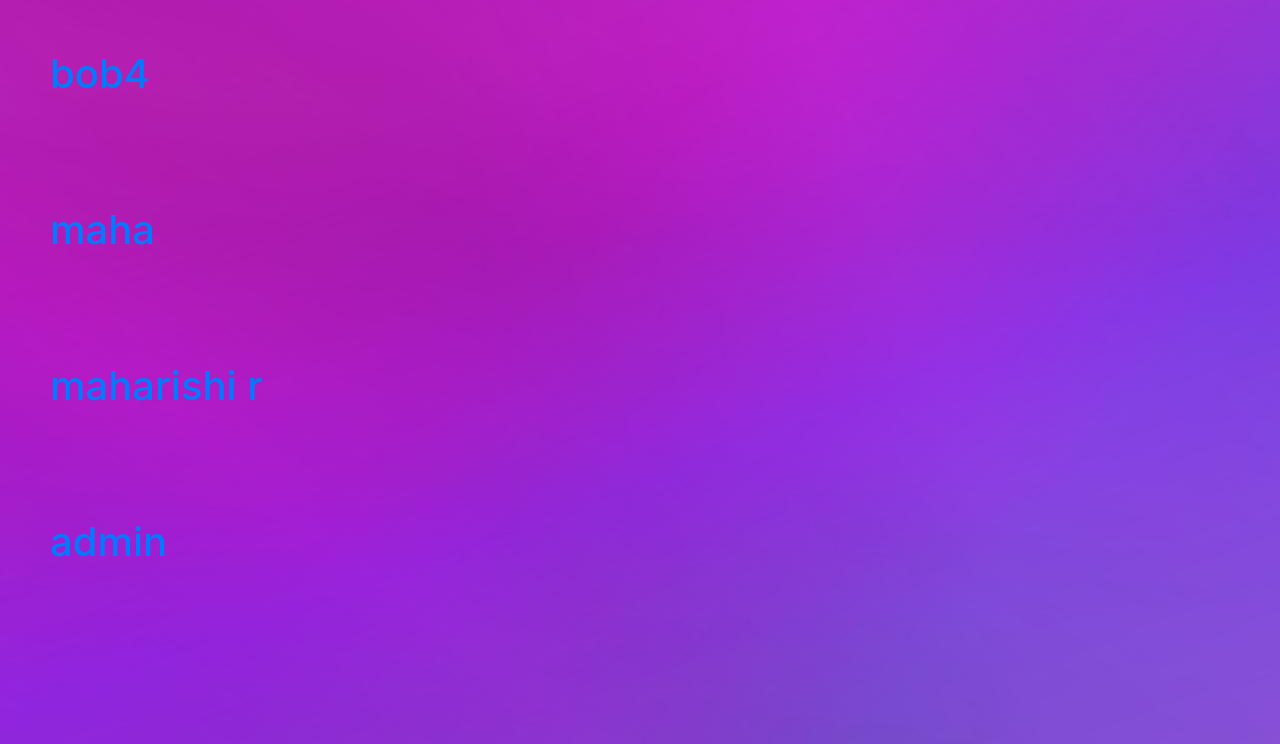
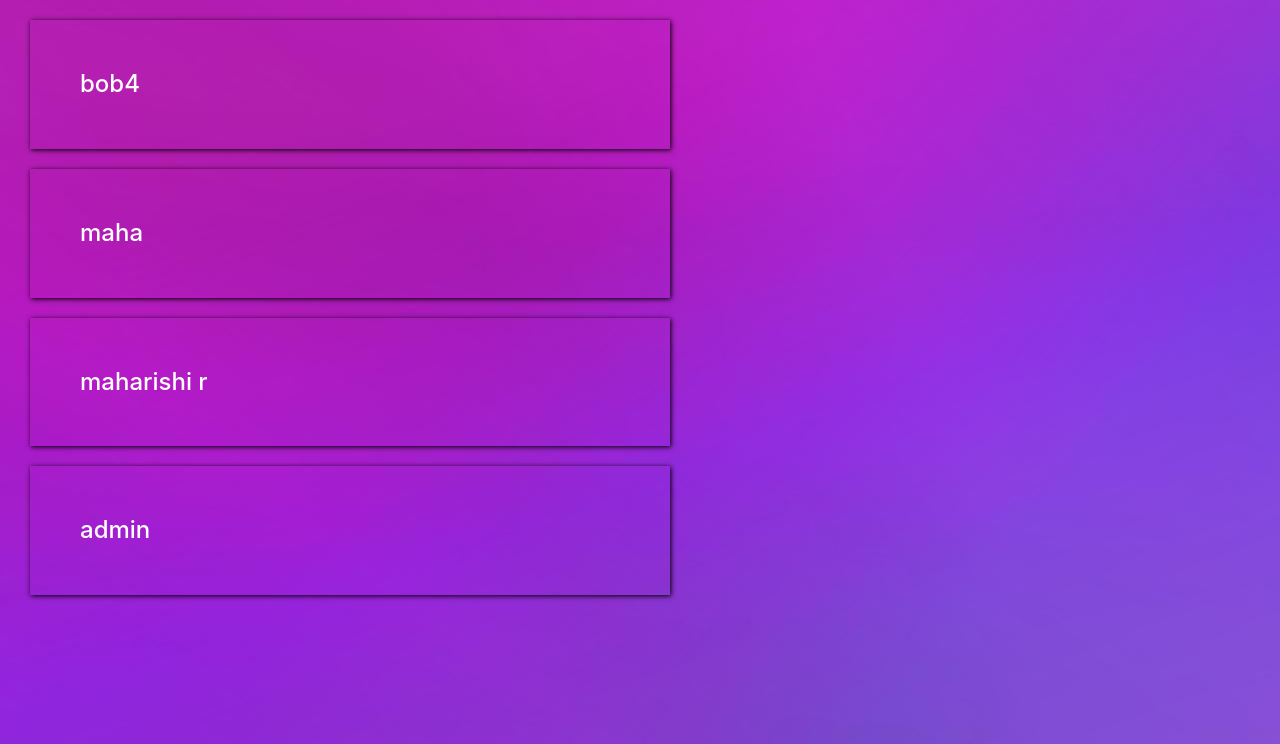
Before and after one commit to maharishi2019/pitch-in-master, a Flask app: page / in a window 1280 px wide. Shown: the part 56-800 px from the top of the page. Run offline with Flask 2, Linux system fonts and the light colour scheme; a user stored in the database is signed in; data comes from the database, SQL or seed files in the repository; some libraries are stand-ins or nearby versions.

Commit message:
style final

```diff
--- a/entries.json
+++ b/entries.json
@@ -1 +1 @@
-{"entries": [{"name": "Mahanth", "checklist": ["hello", "world"], "committed": []}, {"name": "maharishi", "checklist": ["dog ", "cat", ""], "committed": ["house"]}, {"name": "Maharishi", "checklist": [], "committed": []}, {"name": "lmao", "checklist": [], "committed": []}, {"name": "bob", "checklist": [], "committed": []}, {"name": "bob2", "checklist": ["onion"], "committed": []}, {"name": "maharishi", "checklist": ["dog ", "cat", ""], "committed": ["house"]}, {"name": "bob3", "checklist": ["lettuce"], "committed": []}, {"name": "bob4", "checklist": ["eggs"], "committed": []}, {"name": "mahanth", "checklist": [], "committed": []}, {"name": "maha", "checklist": ["house"], "committed": ["popcorn", "eggs", "popcorn", "dog"]}, {"name": "maharishi r", "checklist": [], "committed": []}, {"name": "admin", "checklist": [], "committed": []}]}
+{"entries": [{"name": "Mahanth", "checklist": ["hello", "world"], "committed": []}, {"name": "maharishi", "checklist": ["dog ", "cat", ""], "committed": ["house", "eggs"]}, {"name": "Maharishi", "checklist": [], "committed": []}, {"name": "lmao", "checklist": [], "committed": []}, {"name": "bob", "checklist": [], "committed": []}, {"name": "bob2", "checklist": ["onion"], "committed": []}, {"name": "maharishi", "checklist": ["dog ", "cat", ""], "committed": ["house", "eggs"]}, {"name": "bob3", "checklist": ["lettuce"], "committed": []}, {"name": "bob4", "checklist": ["eggs"], "committed": []}, {"name": "mahanth", "checklist": [], "committed": []}, {"name": "maha", "checklist": ["house"], "committed": ["popcorn", "eggs", "popcorn", "dog"]}, {"name": "maharishi r", "checklist": [], "committed": []}, {"name": "admin", "checklist": [], "committed": []}]}
--- a/static/main.css
+++ b/static/main.css
@@ -12,6 +12,20 @@
     margin-top: 20px;
 }
 
+.my-panel {
+    width: 50%;
+    margin-left: 30px;
+    margin-top: 20px;
+    box-shadow: 1px 1px 5px black;
+}
 body {
-    background-image: url(images/purple_background.jpg)
+    background-image: url(images/purple_background.jpg);
 }
+
+.not-logged-in-content {
+    color: white;
+}
+
+.about-text {
+    width: 65%;
+}
--- a/templates/explore.html
+++ b/templates/explore.html
@@ -20,7 +20,7 @@
             </div>
         </div>
     </nav>
-    <h2>{{user}}'s Page</h2>
+    <h2 style="color: white;">{{user}}'s Page</h2>
     {% for i in items %}
     <div class="row">
         <div class="card" style="width:400px">
--- a/templates/feed.html
+++ b/templates/feed.html
@@ -22,7 +22,7 @@
         </div>
     </nav>
 
-    <table class="table">
+    <table class="table" style="color: white;">
         <tr>
             <th>User</th>
             <th>Items</th>
--- a/templates/index.html
+++ b/templates/index.html
@@ -33,16 +33,19 @@
 
         {% for i in same_location %}
             {% if(i.username != session["user"]) %}
+            <div class="panel my-panel">
                 <a href = "{{ url_for('visit', usr=i.username) }}">
 
-                <h1 id = "user_info">{{ i.username }}</h1>
+                    <h4 id = "user_info">{{ i.username }}</h4>
                     <style>
                         #user_info{
-                        padding:50px
-
+                            padding:50px;
+                            color: white;
+                            text-decoration: none;
                         }
                     </style>
                 </a>
+            </div>
             {% endif %}
         {% endfor %}
     {% else %}
@@ -59,6 +62,7 @@
                 </div>
             </div>
         </nav>
+        <div class="not-logged-in-content">
             <section class="team-section text-center my-5">
                 <h2 class="h1-responsive font-weight-bold my-5">Our amazing team</h2>
                 <p class="grey-text w-responsive mx-auto mb-5">Each invidual of our team has come together to build an application
@@ -81,7 +85,7 @@
             </section>
             <section class="team-section text-center my-5">
                 <h2 class="h1-responsive font-weight-bold my-5">About</h2>
-            <p class="grey-text w-responsive mx-auto mb-5">
+                <p class="grey-text w-responsive mx-auto mb-5 about-text">
                     Many senior citizens, people with disabilities and
                     life-threatening diseases
                 are restricted from going outside
@@ -95,5 +99,6 @@
                 a product. We hope our application will be helpful in aiding people.
                 </p>
             </section>
+        </div>
     {% endif %}
 {% endblock %}
```
Also changed, not shown: static/images/1.jpg (added), static/images/bruh.png (added), static/images/pink_grad.jpg (added). Lines whose indentation alone changed are shown as unchanged.
